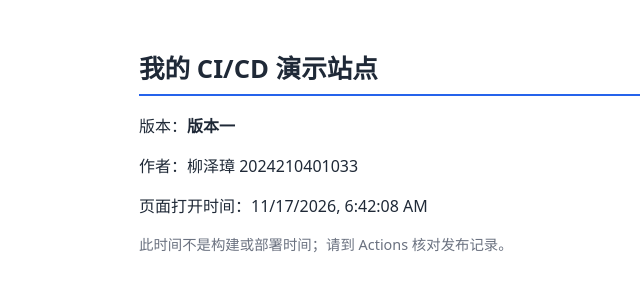
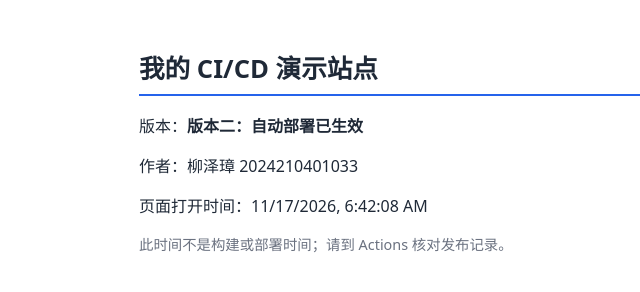
Before and after one commit to L-bxtd/github-cicd-practice, a plain HTML site: page dist/index.html in a window 1280 px wide. Shown: the whole page, without its empty margins (181-821 px from the left). Drawn offline with Linux system fonts and the light colour scheme.

Commit message:
docs: 修改页面标题为版本二，验证再次提交自动触发部署

```diff
--- a/dist/index.html
+++ b/dist/index.html
@@ -12,7 +12,7 @@
 </head>
 <body>
 <h1>我的 CI/CD 演示站点</h1>
-<p>版本：<strong id="version">版本一</strong></p>
+<p>版本：<strong id="version">版本二：自动部署已生效</strong></p>
 <p>作者：柳泽璋 2024210401033</p>
 <p>页面打开时间：<time id="opened-at"></time></p>
 <p class="meta">此时间不是构建或部署时间；请到 Actions 核对发布记录。</p>
```
